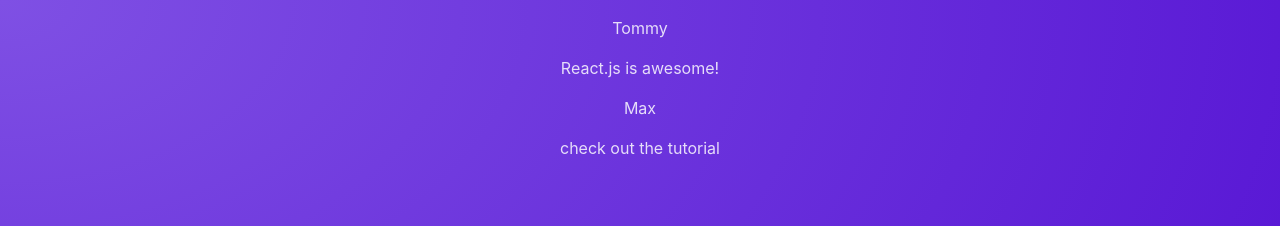
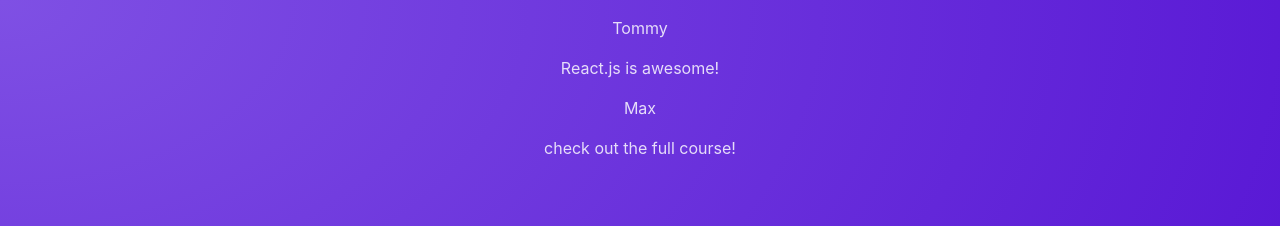
Before and after one commit to PJLindsay/react-crash-course, a React (Vite) app: page / in a window 1280 px wide. Shown: the top 226 px of the page. Built offline with nearby package versions, Linux system fonts and the light colour scheme.

Commit message:
Add prop values

```diff
--- a/src/App.jsx
+++ b/src/App.jsx
@@ -4,9 +4,7 @@
   return (
     <main>
       <Post author="Tommy" body="React.js is awesome!" />
-      <Post author="Max" body="check out the tutorial" />
-      <Post />
-      <Post />
+      <Post author="Max" body="check out the full course!" />
     </main>
   );
 }
```
